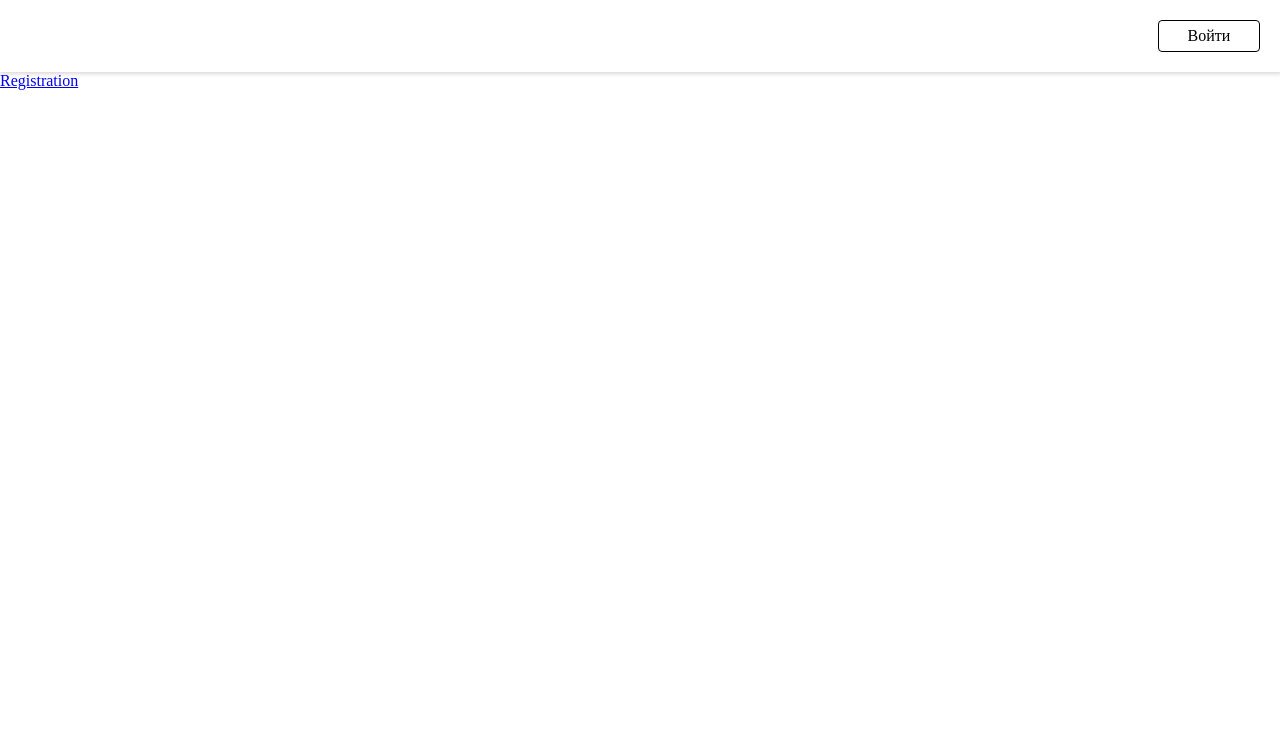
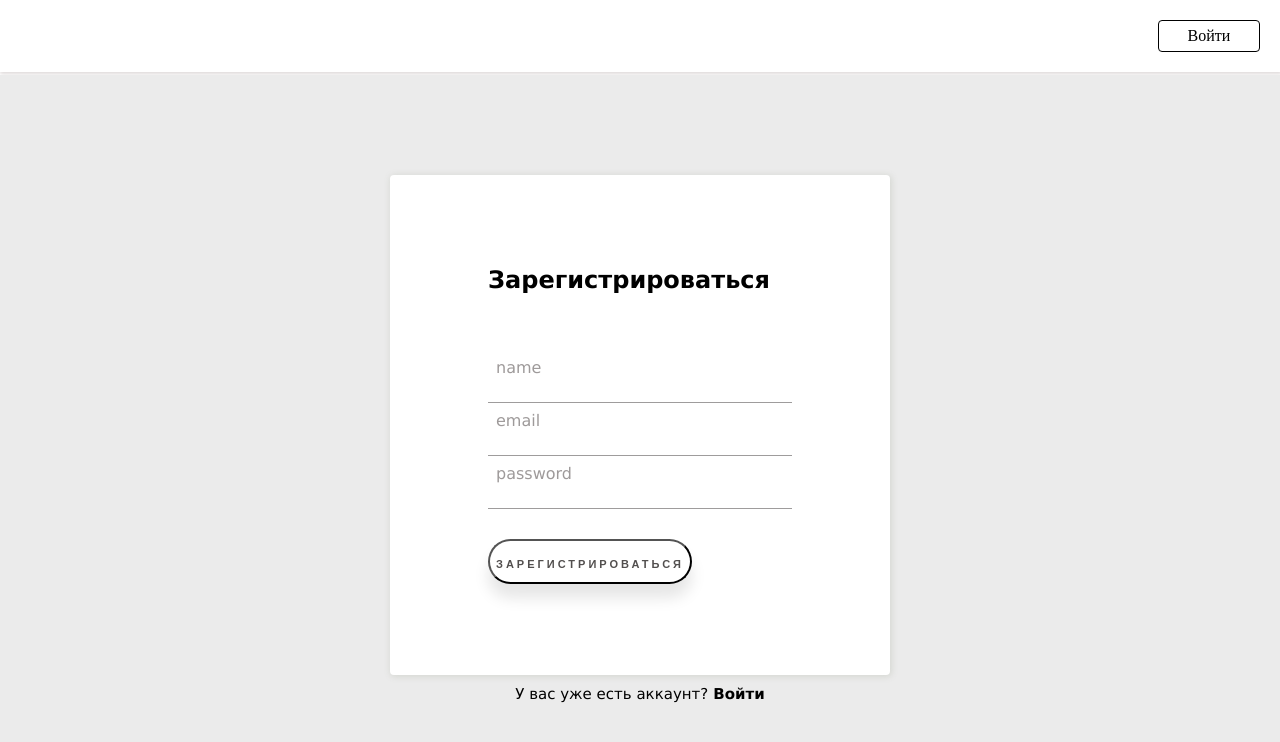
Before and after one commit to Georgy87/EDUCATIONAL_PLATFORM_FRONT, a React (Create React App) app: page /registration in a window 1280 px wide. Shown: the top 742 px of the page. Built offline with nearby package versions, Linux system fonts and the light colour scheme.

Commit message:
registration page

```diff
--- a/src/components/LoginPage/LoginPage.css
+++ b/src/components/LoginPage/LoginPage.css
@@ -57,7 +57,7 @@
     text-decoration: none;
     outline: none;
     display: inline-block;
-    width: 140px;
+    min-width: 140px;
     height: 45px;
     line-height: 45px;
     border-radius: 45px;
--- a/src/components/registration/Registration.jsx
+++ b/src/components/registration/Registration.jsx
@@ -4,9 +4,24 @@ import { NavLink } from 'react-router-dom';
 const Registration = () => {
     return (
         <div>
-            <NavLink to="/login">
-                Registration
-            </NavLink>
+               <div className="login-wrapper">
+                <div className="login">
+                    <div className="login-inputs">
+                        <h1>Зарегистрироваться</h1>
+                        <label htmlFor="name">name</label>
+                        <input id="name" type="text" />
+                        <label htmlFor="email">email</label>
+                        <input id="email" type="text" />
+                        <label htmlFor="password">password</label>
+                        <input type="password" />
+                        <button>Зарегистрироваться</button>
+                    </div>
+                </div>
+                <div className="registration">
+                    <span>У вас уже есть аккаунт?</span>
+                    <NavLink to="/login">Войти</NavLink>
+                </div>
+            </div>
         </div>
     );
 };
```
